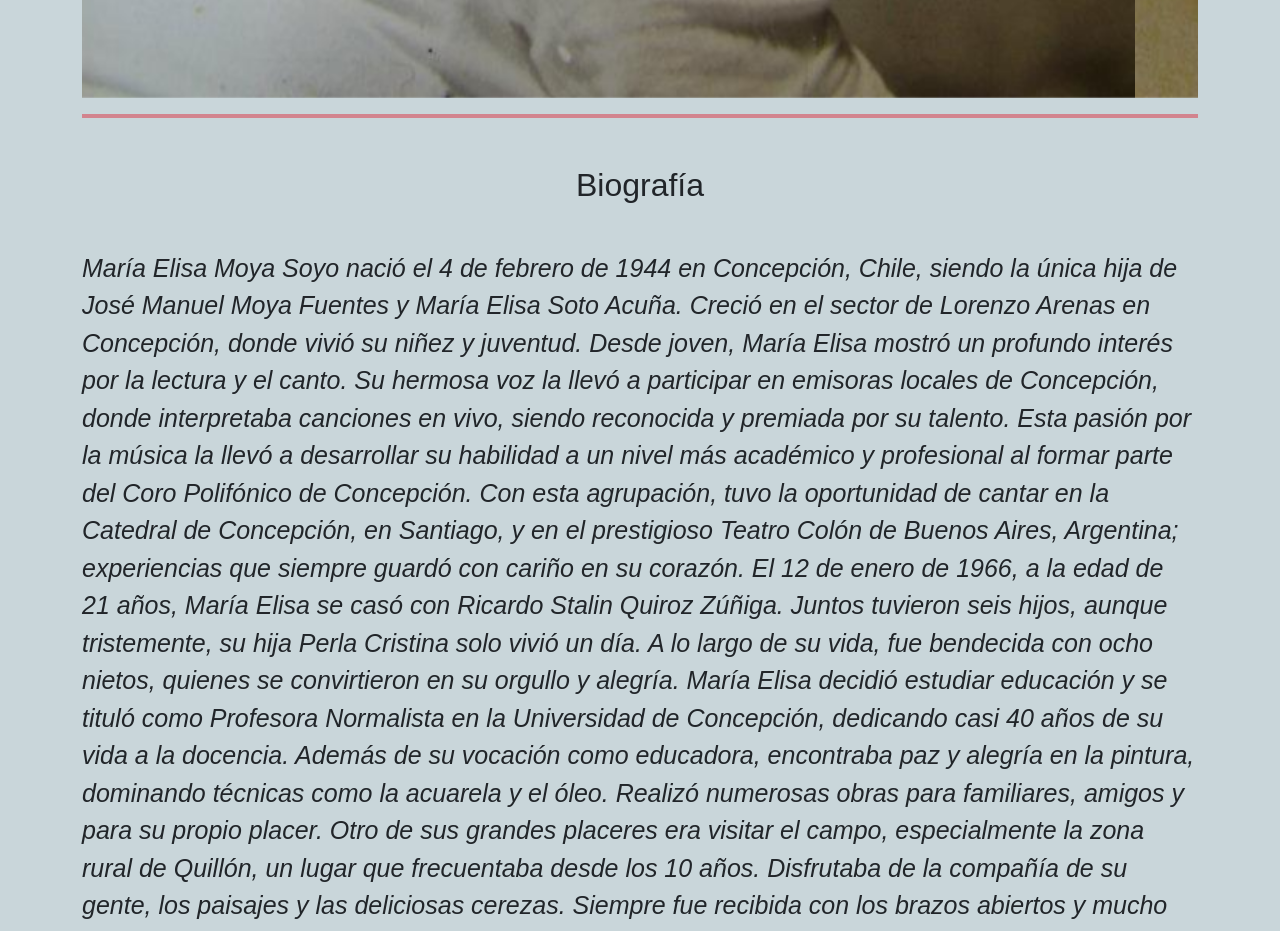
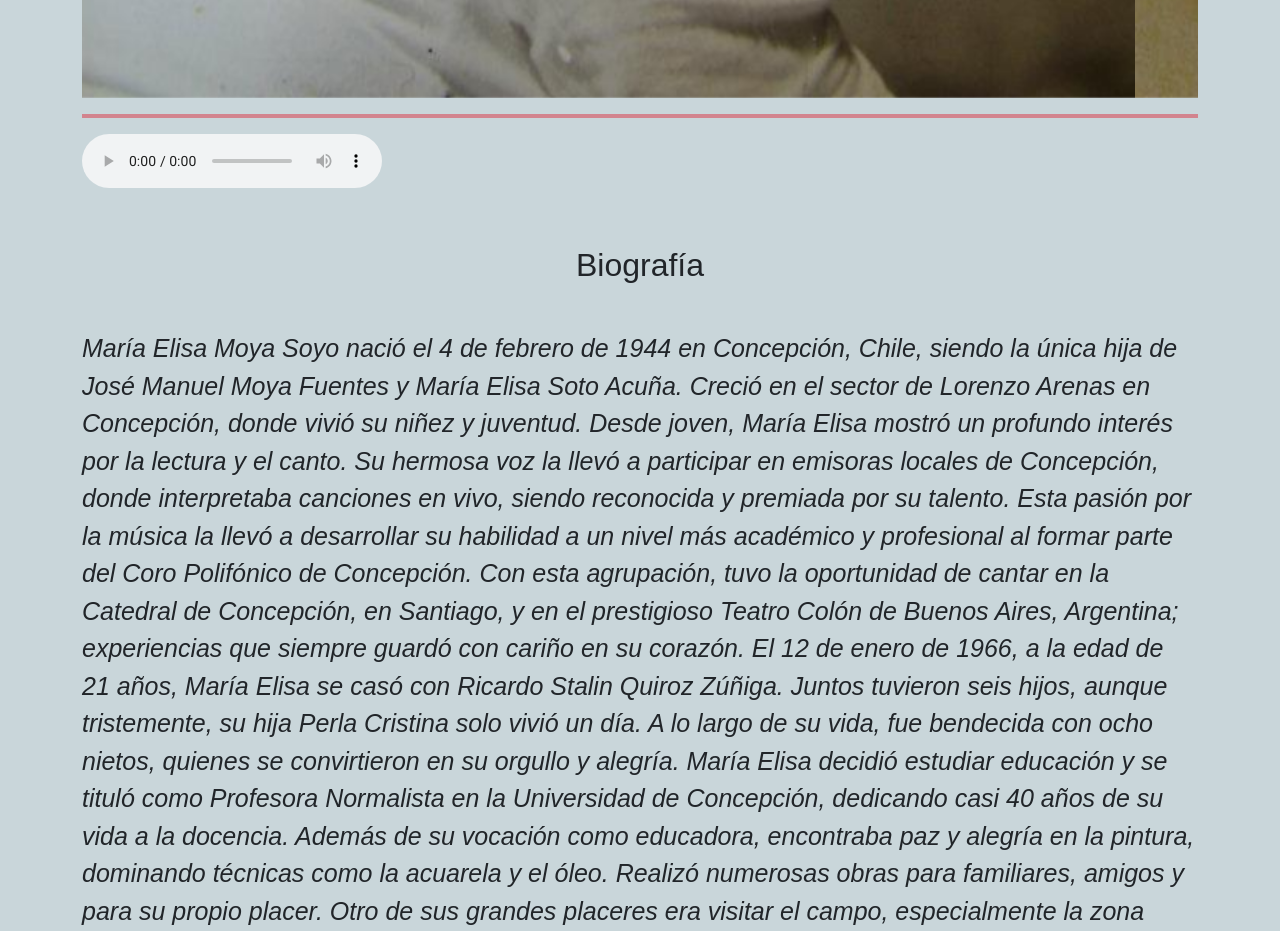
Before and after one commit to anadechile/Memorial-MariaMoya, a plain HTML site: page index.html in a window 1280 px wide. Shown: the part 1800-2731 px from the top of the page. Drawn offline with nearby package versions, Linux system fonts and the light colour scheme; a web font is replaced by a local one.

Commit message:
agregar canción quizas

```diff
--- a/index.html
+++ b/index.html
@@ -94,6 +94,8 @@
 
         <!-- Línea de separación -->
         <hr class="border border-danger border-2 opacity-50">
+
+        <audio controls src="./assets/music/QUIZAS_-INSTRUMENTAL.mp3">Canción:Quizas Quizas Quizas</audio>
 
         <!-- Biografía -->
         <div class="biography mt-5">
```
Also changed, not shown: 1 other file.
